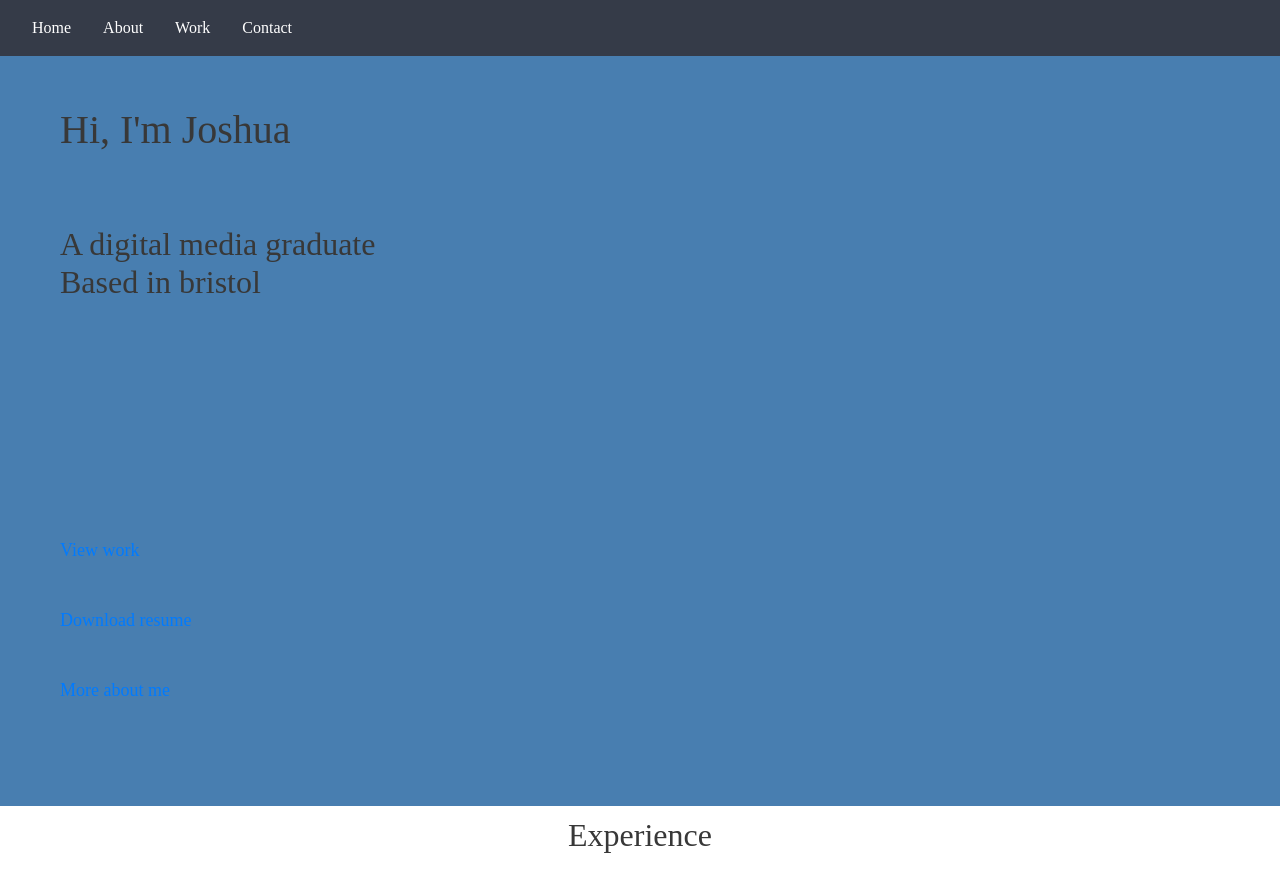
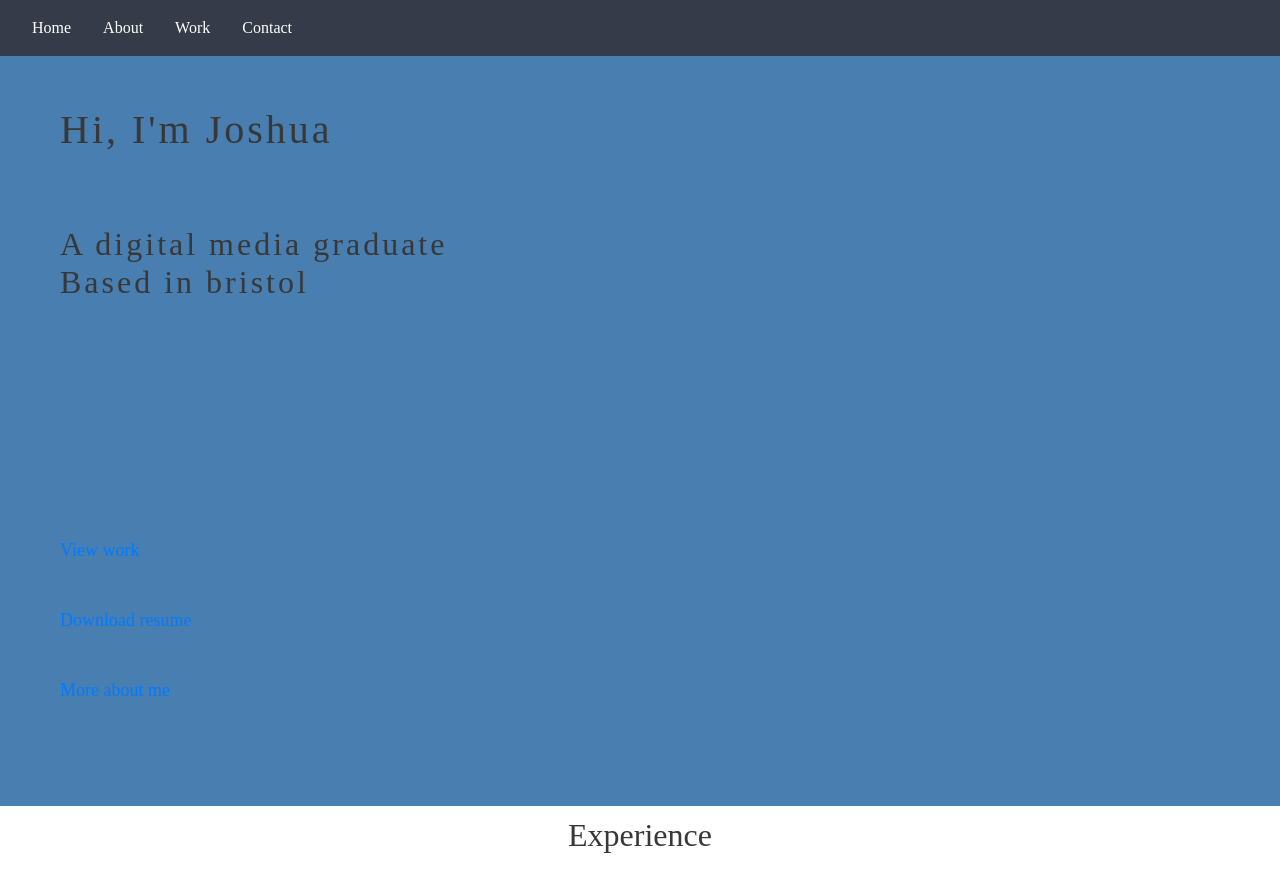
Before and after one commit to Styrle/Personal-portfolio, a plain HTML site: page index.html in a window 1280 px wide. Shown: the top 892 px of the page. Drawn offline with nearby package versions, Linux system fonts and the light colour scheme.

Commit message:
css spacing

```diff
--- a/css/stylesheet.css
+++ b/css/stylesheet.css
@@ -104,6 +104,7 @@ p a:hover {
 
 .intro{
 	padding-top: 50px;
+	letter-spacing: 3px;
 }
 .info {
 	padding-top:200px;
```
